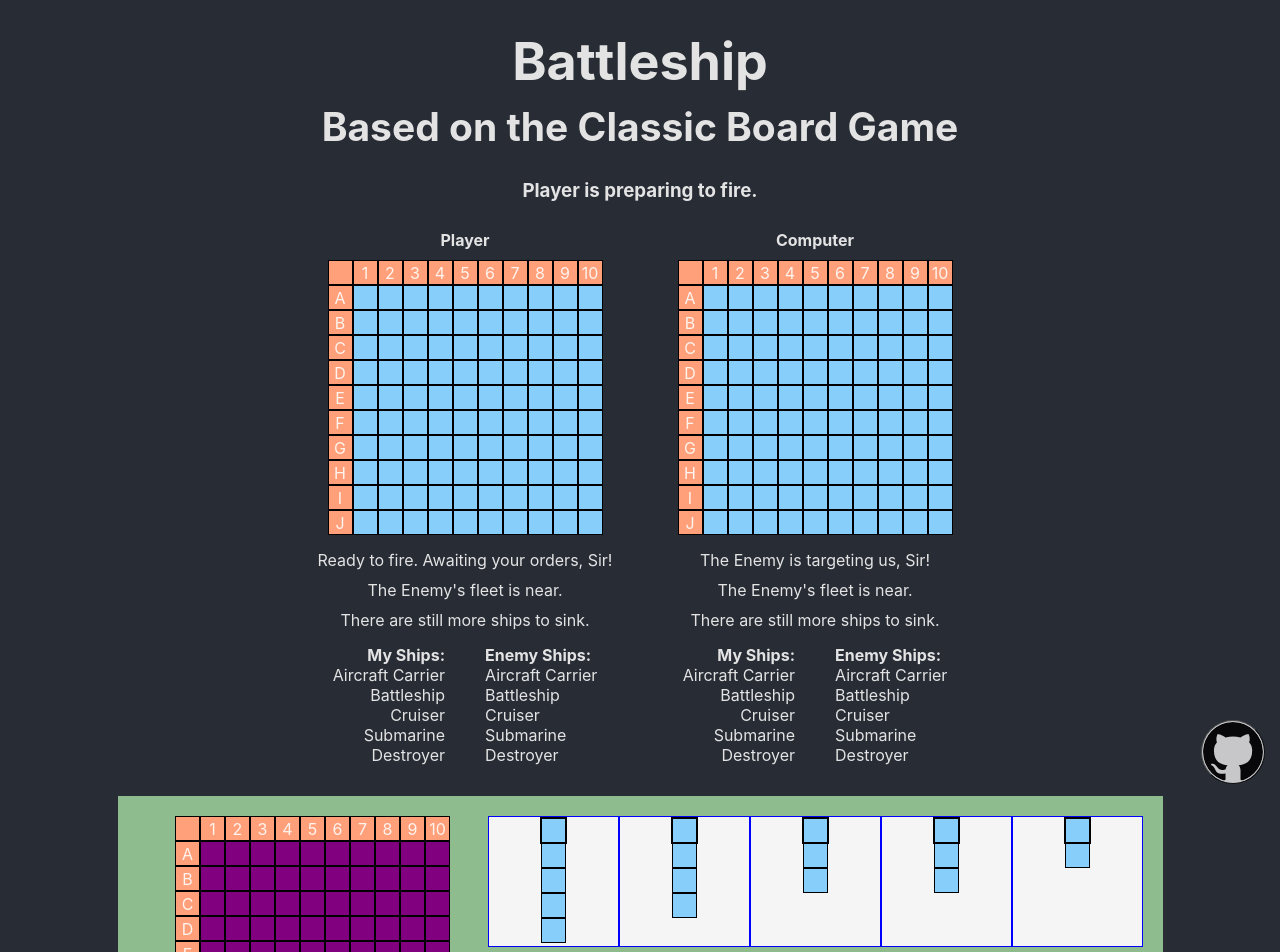
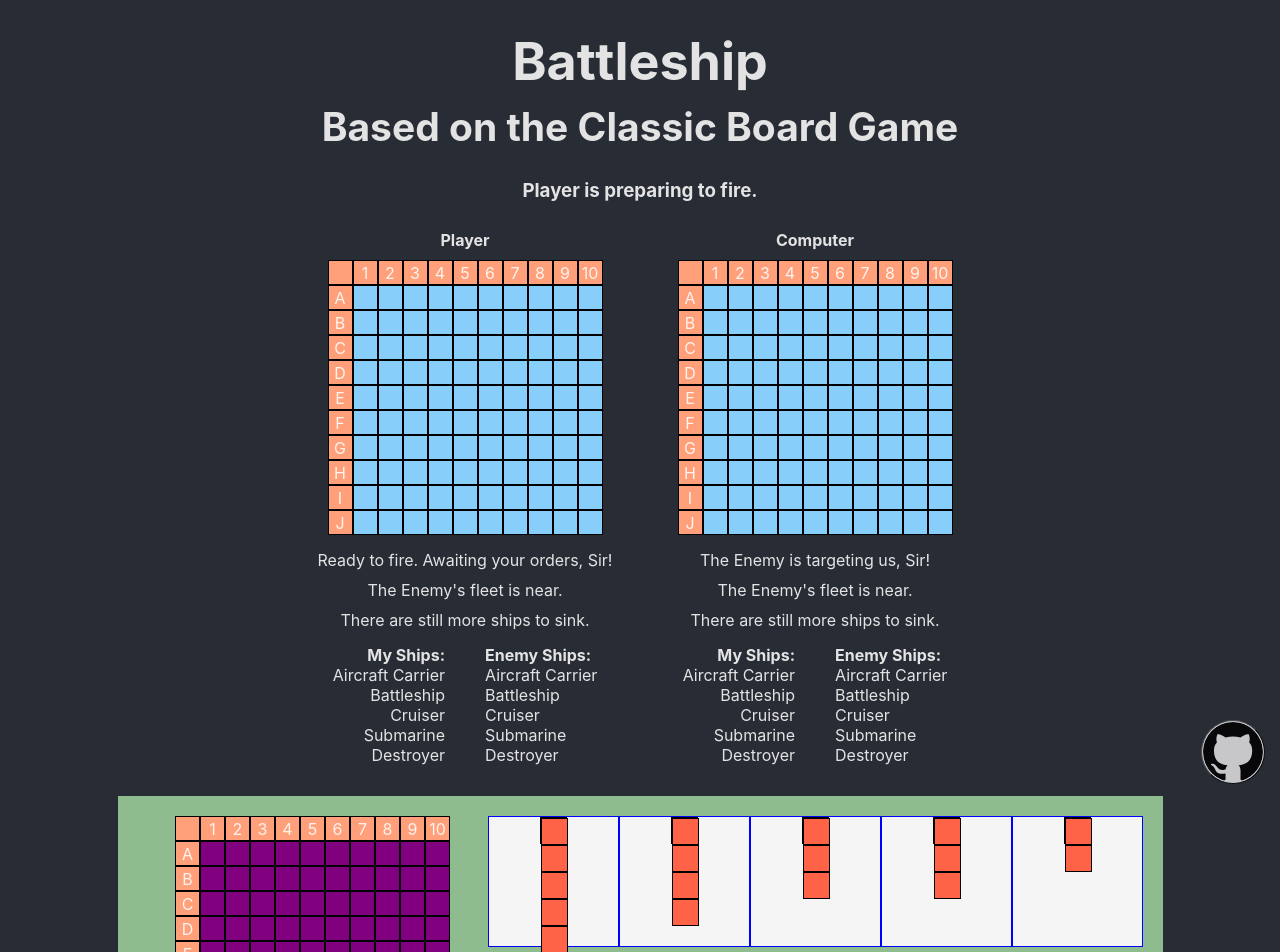
Before and after one commit to thomHayner/battleship-mini-app, a React (Create React App) app: page / in a window 1280 px wide. Shown: the top 952 px of the page. Built offline with nearby package versions, Linux system fonts and the light colour scheme.

Commit message:
code: add gameStart boolean

```diff
--- a/src/App.js
+++ b/src/App.js
@@ -65,6 +65,7 @@ class App extends React.Component {
       highScores: [],
       turnNumber: 0,
       isComputerFiring: false,
+      gameStart: false,
       gameOver: false
     };
     this.fireControlHandler = this.fireControlHandler.bind(this);
@@ -152,7 +153,7 @@ class App extends React.Component {
       // a -1 value)).  When the tracker function runs it count's all of the squares with a 2 value on
       // the board and it store that sum in the 1 index of the tracker return array, that is the check
       // for a battleship, if the 1 index of the tracker return array is 0, that means that there are
-      // no more 2 value squares on the board, thus there is no battleshipand it can be marked as sunk.
+      // no moreof the 'value = 2' squares on the board, thus there is no battleshipand it can be marked as sunk.
       let tracker = checkBoard(roundBoard);
       if (tracker[0] === 0 && carrier === true) {
         playerScore += 3;
@@ -296,7 +297,7 @@ class App extends React.Component {
             </div>
           </div>
         </div>
-        <PiecePicker />
+        <PiecePicker gameStart={this.state.gameStart} />
         <CodeLinkButton />
       </div>
     );
```
